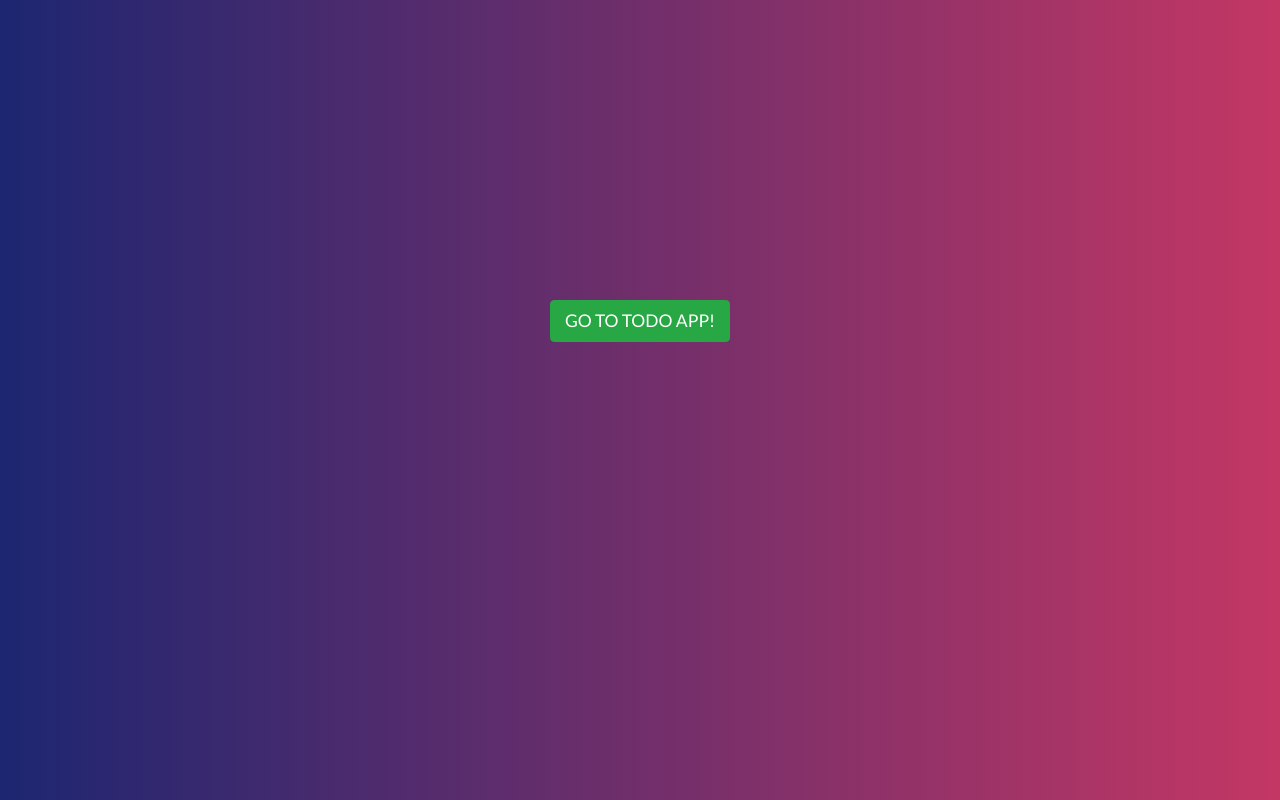
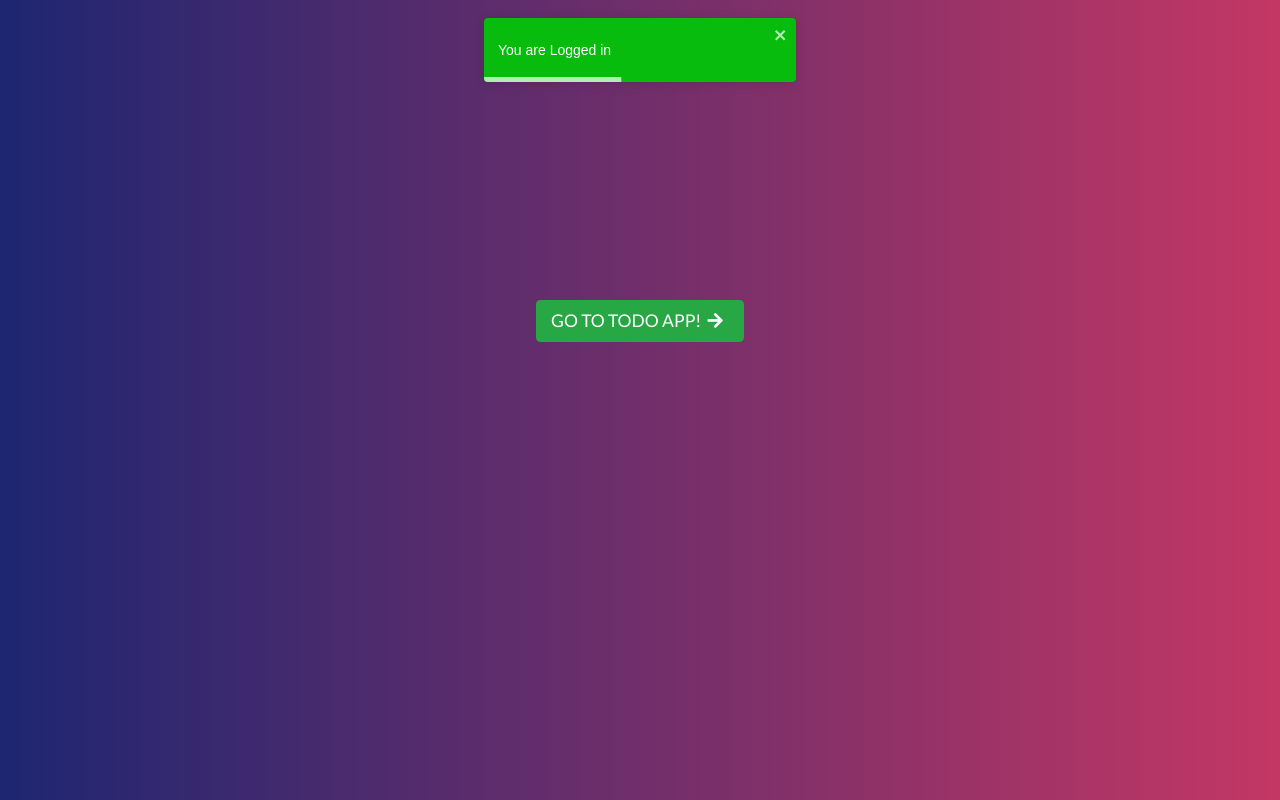
Before and after one commit to tanzgr8/todo, a React (Create React App) app: page / in a window 1280 px wide. Both pictures are taken after typing "name@example.com", "Sample123" into the empty fields and a click on the button "Submit". Shown: the top 800 px of the page. Built offline with nearby package versions, Linux system fonts and the light colour scheme.

Commit message:
Toast now Working

```diff
--- a/src/Login.js
+++ b/src/Login.js
@@ -58,9 +58,8 @@ export default function Login() {
         <React.Fragment>
           <div className="container text-center ct3">
             <Link className="btn btn-success btn-lg" role="button" to="/todo">
-              GO TO TODO APP!
+              GO TO TODO APP! <i className="arrow right icon "></i>
             </Link>
-            <ToastContainer />
           </div>
         </React.Fragment>
       );
@@ -98,7 +97,6 @@ export default function Login() {
             <button onClick={Helper} className="btn btn-primary btn-lg">
               Submit
             </button>
-            <ToastContainer />
           </div>
         </div>
       </React.Fragment>
@@ -109,8 +107,12 @@ export default function Login() {
   return (
 
 
-
-    renderbuttons()
+<>
+    {
+      renderbuttons()
+    }
+    <ToastContainer />
+</>
 
 
   );
```
